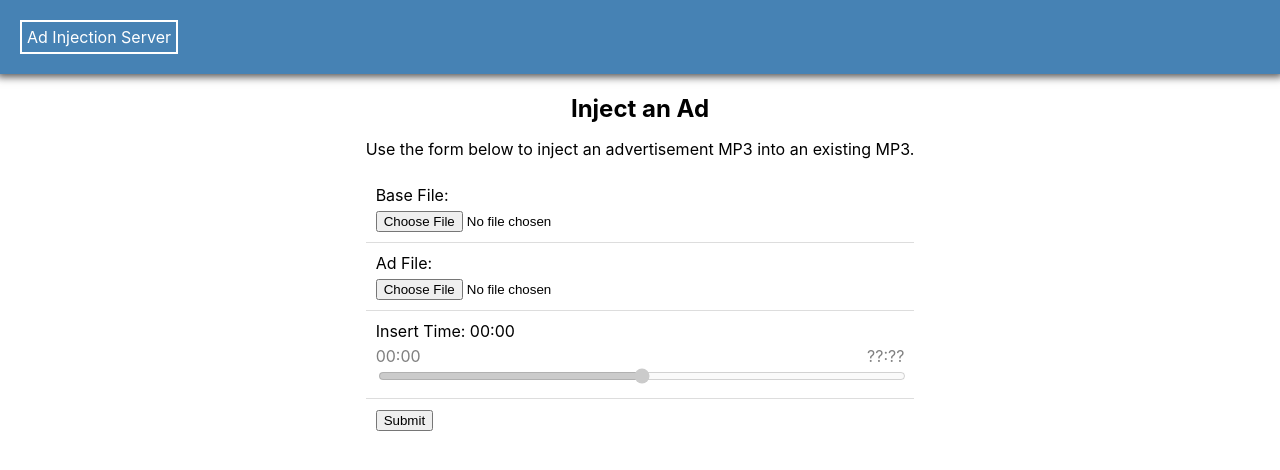
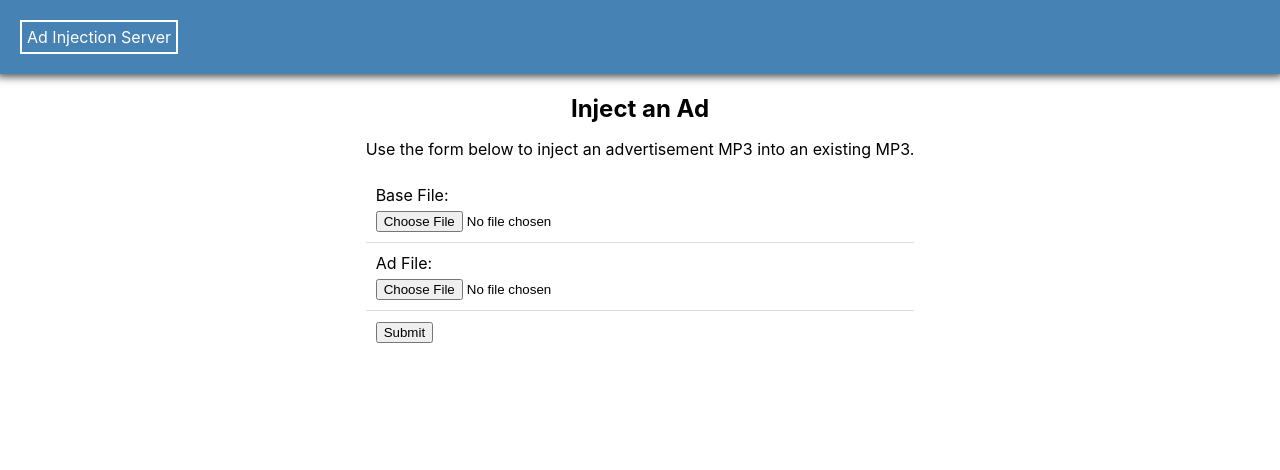
Before and after one commit to MMazzocchi/ad_injector, a React (Create React App) app in the folder react/ad_injector_frontend/: page / in a window 1280 px wide. Shown: the top 470 px of the page. Built offline with nearby package versions, Linux system fonts and the light colour scheme.

Commit message:
Better form/slider interaction.

```diff
--- a/react/ad_injector_frontend/src/upload_form/TimeSelector.js
+++ b/react/ad_injector_frontend/src/upload_form/TimeSelector.js
@@ -1,6 +1,7 @@
 import React from 'react';
 import withStyles from 'react-jss';
 import sToHHMMSS from './sToHHMMSS.js';
+import RangeInput from './RangeInput.js';
 
 const styles = {
   time_slider: {
@@ -15,36 +16,21 @@ const styles = {
   }
 };
 
-const TimeSelector = ({ classes, duration, onChange }) => {
-  const disabled = (duration === undefined);
+const TimeInput = ({ classes, duration, onChange }) => {
+  const update = (value) => {
+    onChange((value / 100) * duration);
+  };
 
   return (
     <div className={ classes.container }>
       <div className={ classes.ticks }>
-        <div
-          style={{ color: disabled ? 'grey' : 'black' }}
-          className={ classes.left_tick }>
-
-          00:00
-        </div>
-        <div
-          style={{ color: disabled ? 'grey' : 'black' }}
-          className={ classes.right_tick }>
-
-          { disabled ? '??:??' : sToHHMMSS(duration) }
-        </div>
+        <div>00:00</div>
+        <div>{ sToHHMMSS(duration) }</div>
       </div>
 
-      <input
-         disabled={ disabled }
-         className={ classes.time_slider } id="insert_time"
-         type="range"
-         min="0"
-         max={ disabled ? 100 : Math.floor(duration) }
-         step="1"
-         onChange={ onChange }/>
+      <RangeInput onChange={ update } />
     </div>
   );
 };
 
-export default withStyles(styles)(TimeSelector);
+export default withStyles(styles)(TimeInput);
--- a/react/ad_injector_frontend/src/upload_form/index.js
+++ b/react/ad_injector_frontend/src/upload_form/index.js
@@ -29,10 +29,6 @@ const UploadForm = ({ classes }) => {
     setDuration(duration);
   };
 
-  const updateTime = (e) => {
-    setTime(sToHHMMSS(e.target.value));
-  };
-
   const submit = async (e) => {
     e.preventDefault();
     setError(undefined);
@@ -53,15 +49,32 @@ const UploadForm = ({ classes }) => {
     setProcessing(false);
   };
 
+  const updateTime = (time_s) => {
+    setTime(sToHHMMSS(time_s));
+  };
+
   return (
     <form>
       <div className={ classes.form_row }>
-        <div className={ classes.form_label }>
-          <label htmlFor="base_file">Base File:</label>
+        <div>
+          <div className={ classes.form_label }>
+            <label htmlFor="base_file">Base File:</label>
+          </div>
+          <div>
+            <input id="base_file" type="file" onChange={ base_change }/>
+          </div>
         </div>
-        <div>
-          <input id="base_file" type="file" onChange={ base_change }/>
-        </div>
+
+        { duration === undefined ? '' :
+          <div>
+            <div className={ classes.form_label }>
+              <label>Inject Time: <span>{ time }</span></label>
+            </div>
+            <div>
+              <TimeSelector onChange={ updateTime } duration={ duration } />
+            </div>
+          </div>
+        }
       </div>
 
       <div className={ classes.form_row }>
@@ -70,15 +83,6 @@ const UploadForm = ({ classes }) => {
         </div>
         <div>
           <input id="ad_file" type="file" />
-        </div>
-      </div>
-
-      <div className={ classes.form_row }>
-        <div className={ classes.form_label }>
-          <label>Insert Time: <span>{ time }</span></label>
-        </div>
-        <div>
-          <TimeSelector onChange={ updateTime  } duration={ duration } />
         </div>
       </div>
 
```
